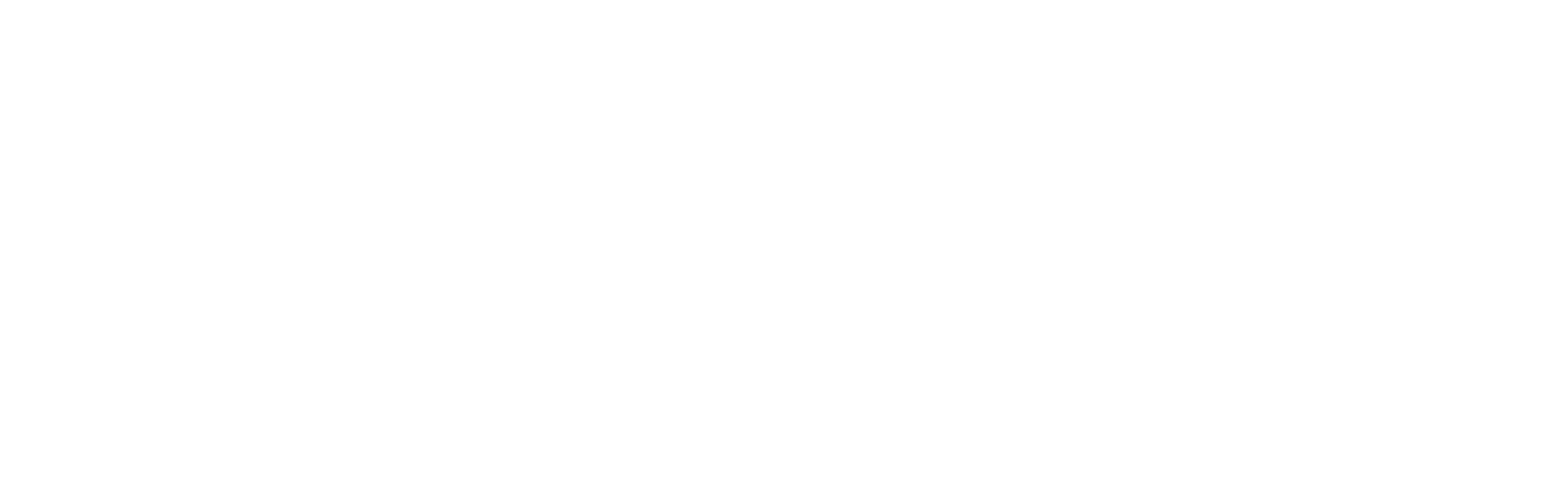
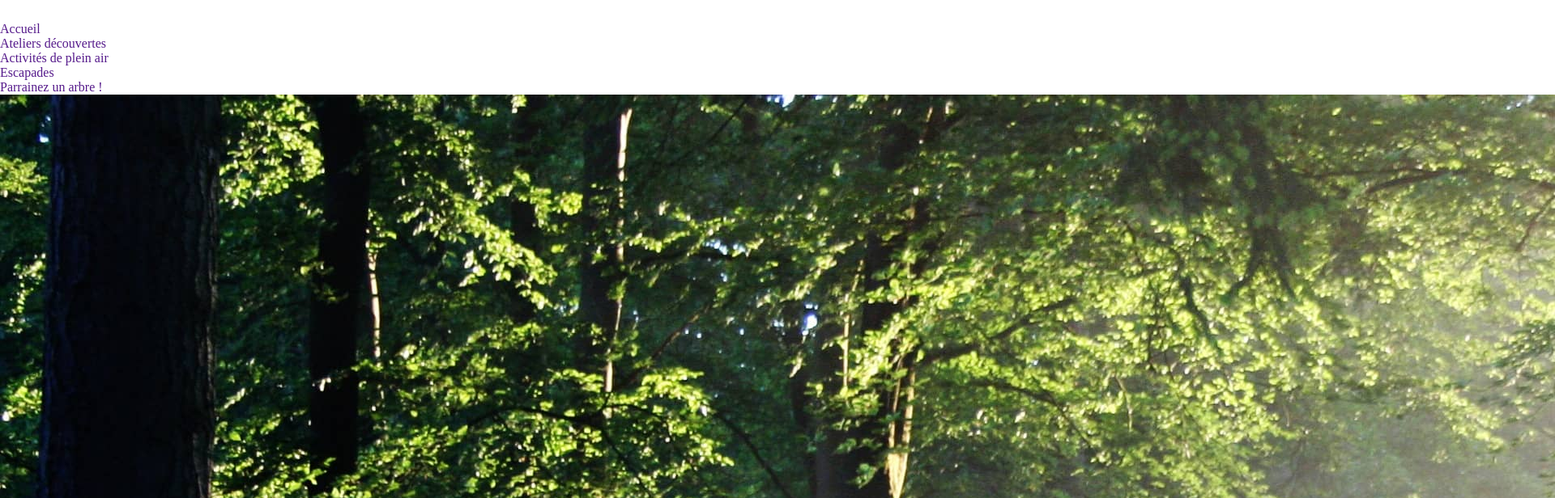
Before and after one commit to Mauh33/Forest-Adventure-, a plain HTML site: page index.html in a window 1280 px wide. Shown: the top 616 px of the page at 81% size, 1920 px wide, since content can reach past the window. Drawn offline with Linux system fonts and the light colour scheme.

Commit message:
#2 - Feat/ Ajout des éléments navbar et essai positionnements css cover.

```diff
--- a/index.html
+++ b/index.html
@@ -5,10 +5,48 @@
     <meta http-equiv="X-UA-Compatible" content="IE=edge" />
     <meta name="viewport" content="width=device-width, initial-scale=1.0" />
     <link rel="stylesheet" href="styles.css" />
+
+    <!-- Start : import typo googlefont -->
+    <link rel="preconnect" href="https://fonts.googleapis.com" />
+    <link rel="preconnect" href="https://fonts.gstatic.com" crossorigin />
+    <link
+      href="https://fonts.googleapis.com/css2?family=Poppins:wght@200;400;500;700;800&display=swap"
+      rel="stylesheet"
+    />
+    <!-- Start : import typo googlefont -->
+
     <title>Forest Adventure</title>
   </head>
   <body>
-    <header></header>
-    <nav></nav>
+    <!-- Start : navbar -->
+    <nav class="navbar">
+      <h1 class="Title">Forest Adventure</h1>
+      <div class="navbar__bloc">
+        <ul class="navbar__ul">
+          <li class="navbar__listelements">
+            <a href="" class="navbar__a">Accueil</a>
+          </li>
+          <li class="navbar__listelements">
+            <a href="" class="navbar__a">Ateliers découvertes</a>
+          </li>
+          <li class="navbar__listelements">
+            <a href="" class="navbar__a">Activités de plein air</a>
+          </li>
+          <li class="navbar__listelements">
+            <a href="" class="navbar__a">Escapades</a>
+          </li>
+          <li class="navbar__listelements">
+            <a href="" class="navbar__a">Parrainez un arbre !</a>
+          </li>
+        </ul>
+      </div>
+    </nav>
+    <!-- End : Navbar -->
+
+    <!-- Start: Header -->
+    <header class="header flux">
+      <img src="img/forest-bg.jpg" alt="" class="header__cover" />
+    </header>
+    <!-- End : Header -->
   </body>
 </html>
--- a/styles.css
+++ b/styles.css
@@ -1,6 +1,53 @@
+/* General */
+
 * {
   margin: 0;
   padding: 0;
   text-decoration: none;
   list-style: none;
 }
+
+:root {
+  --color-t : white;
+  --font-t : 'Poppins', sans-serif;
+}
+
+body {
+  font: var(--font-t);
+  color: var(--color-t);
+}
+
+
+
+
+
+/* Flux */
+
+/* .flux {
+  width: 150rem ;
+  max-width: 1800px;
+}
+ */
+
+
+
+/* Header */
+/*
+.header {
+  position: relative;
+  background-size: cover;
+}
+
+
+.header__cover {
+  width: 100vw;
+}
+
+
+
+/* Navbar */
+
+/* .navbar {
+  position: absolute;
+  z-index: -1;
+} */
```
Also changed, not shown: img/forest-bg.jpg (added).
